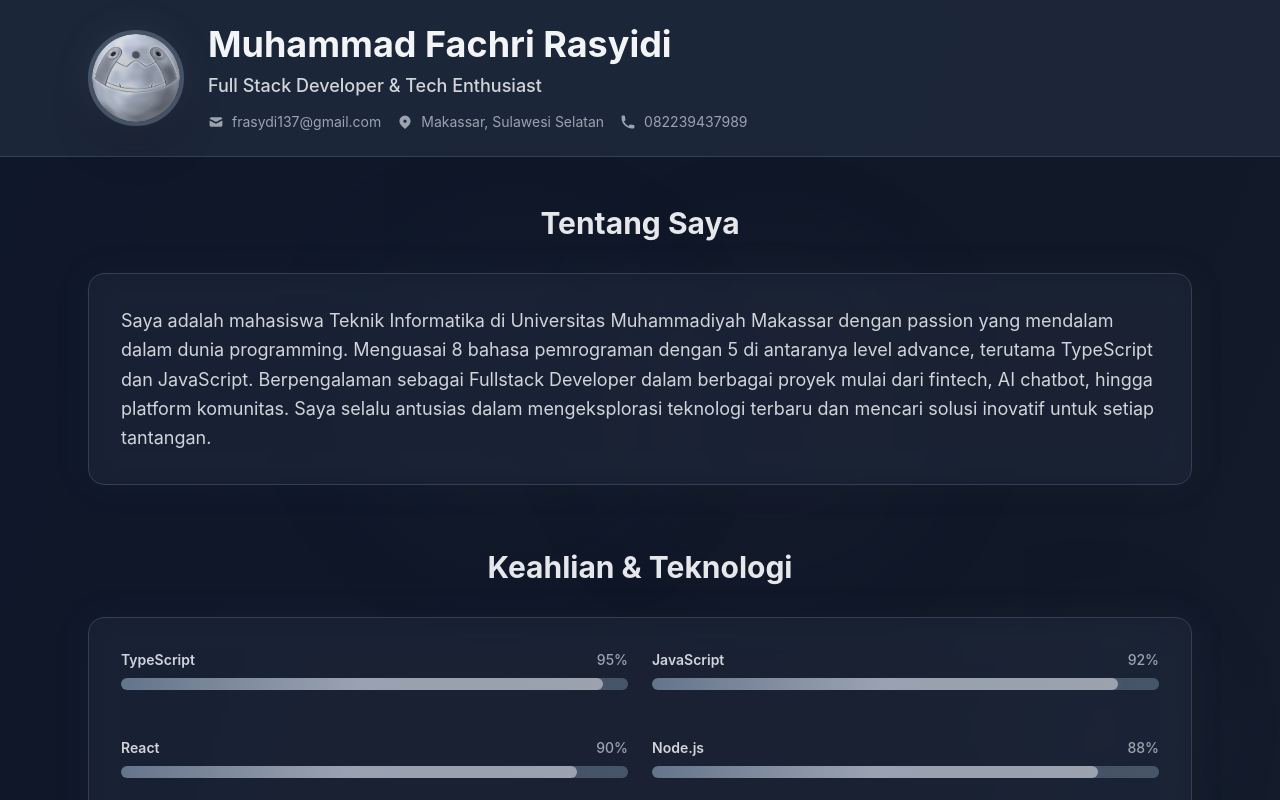
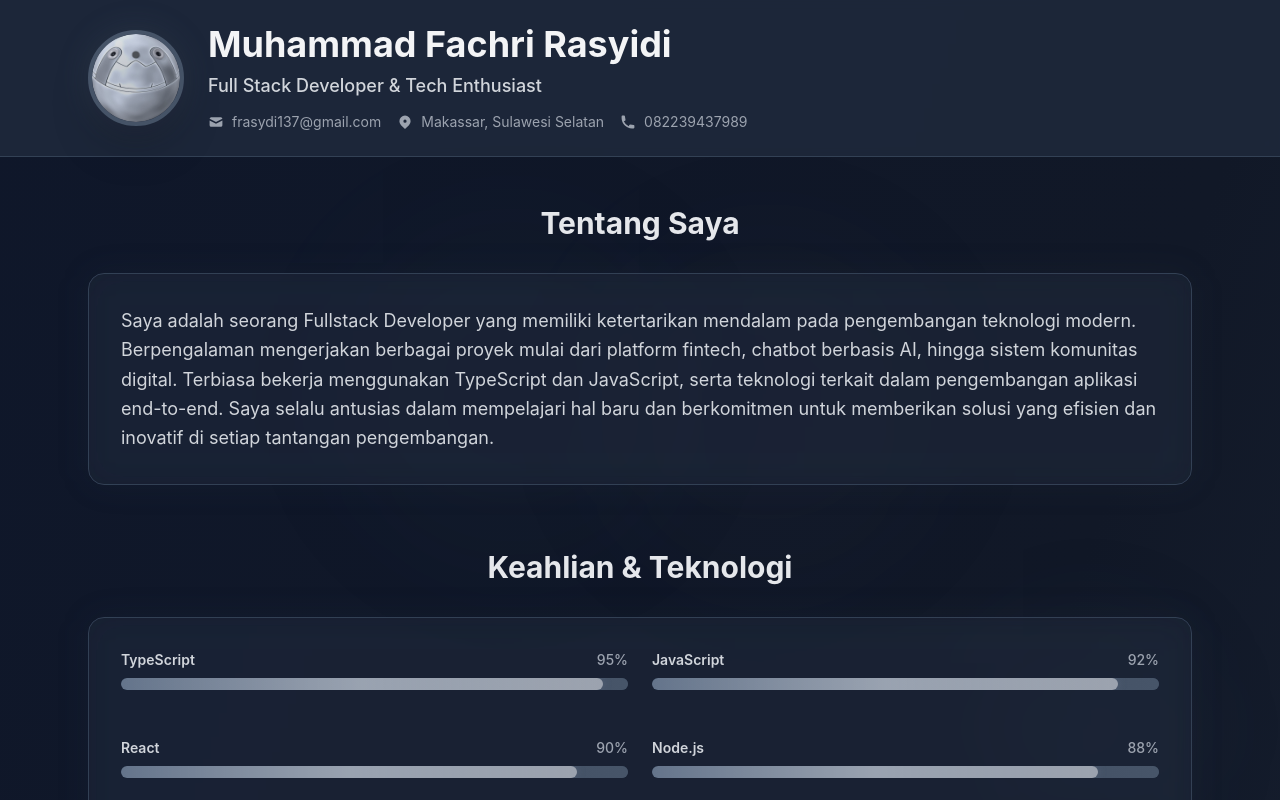
Before and after one commit to Frasydi/My-CV, a React (Vite) app: page / in a window 1280 px wide. Shown: the top 800 px of the page. Built offline with nearby package versions, Linux system fonts and the light colour scheme.

Commit message:
fix something

```diff
--- a/src/App.tsx
+++ b/src/App.tsx
@@ -156,11 +156,7 @@ function App() {
           <div className="relative bg-slate-800/50 backdrop-blur-sm rounded-2xl p-8 border border-slate-700 hover:border-slate-600 transition-all duration-500">
             <div className="absolute inset-0 bg-gradient-to-r from-slate-700/10 to-gray-700/10 rounded-2xl blur-lg"></div>
             <p className="relative text-gray-300 text-lg leading-relaxed">
-              Saya adalah mahasiswa Teknik Informatika di Universitas Muhammadiyah Makassar dengan passion yang mendalam
-              dalam dunia programming. Menguasai 8 bahasa pemrograman dengan 5 di antaranya level advance, terutama
-              TypeScript dan JavaScript. Berpengalaman sebagai Fullstack Developer dalam berbagai proyek mulai dari
-              fintech, AI chatbot, hingga platform komunitas. Saya selalu antusias dalam mengeksplorasi teknologi
-              terbaru dan mencari solusi inovatif untuk setiap tantangan.
+             Saya adalah seorang Fullstack Developer yang memiliki ketertarikan mendalam pada pengembangan teknologi modern. Berpengalaman mengerjakan berbagai proyek mulai dari platform fintech, chatbot berbasis AI, hingga sistem komunitas digital. Terbiasa bekerja menggunakan TypeScript dan JavaScript, serta teknologi terkait dalam pengembangan aplikasi end-to-end. Saya selalu antusias dalam mempelajari hal baru dan berkomitmen untuk memberikan solusi yang efisien dan inovatif di setiap tantangan pengembangan.
             </p>
           </div>
         </section>
```
